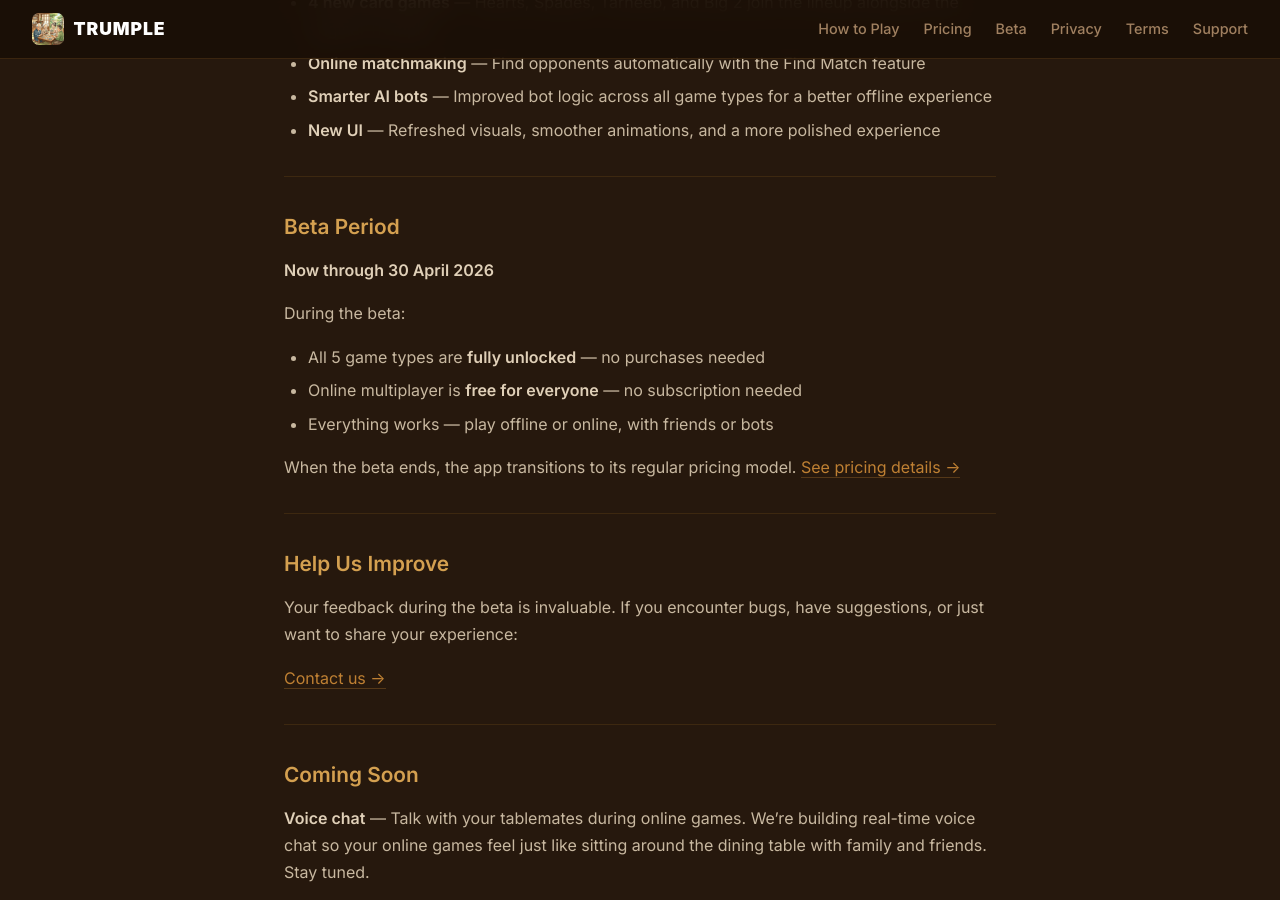
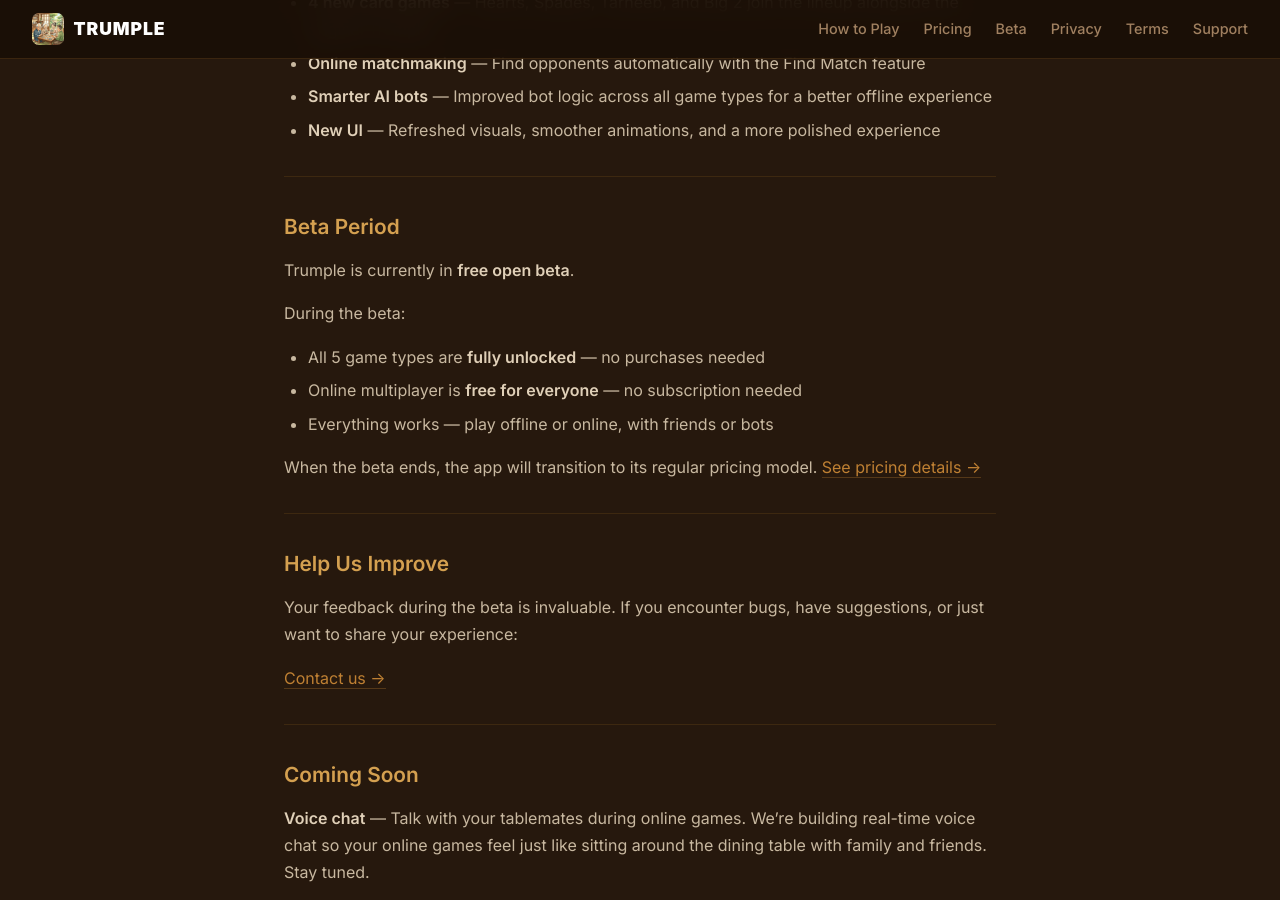
Before and after one commit to darifo2010/trumplesupport, a Jekyll site: the page built from beta.md, in a window 1280 px wide and 900 px high, scrolled down 353 px. Built offline with Jekyll 4.4.1, drawn with Linux system fonts in a browser that asks for light colours.

Commit message:
Remove beta end date — switch to open-ended free open beta
Co-Authored-By: Claude Opus 4.6 (1M context) <noreply@anthropic.com>

```diff
--- a/beta.md
+++ b/beta.md
@@ -20,14 +20,14 @@ Welcome to the Trumple 2.0 beta! We've added four new card games, online matchma
 
 ## Beta Period
 
-**Now through 30 April 2026**
+Trumple is currently in **free open beta**.
 
 During the beta:
 - All 5 game types are **fully unlocked** — no purchases needed
 - Online multiplayer is **free for everyone** — no subscription needed
 - Everything works — play offline or online, with friends or bots
 
-When the beta ends, the app transitions to its regular pricing model. [See pricing details →]({{ '/pricing' | relative_url }})
+When the beta ends, the app will transition to its regular pricing model. [See pricing details →]({{ '/pricing' | relative_url }})
 
 ---
 
```
Also changed, not shown: pricing.md (+1 -1 lines).
